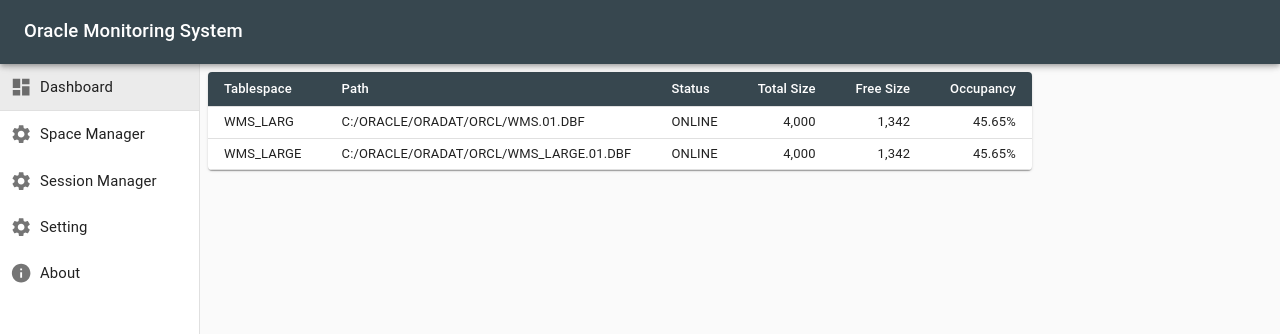
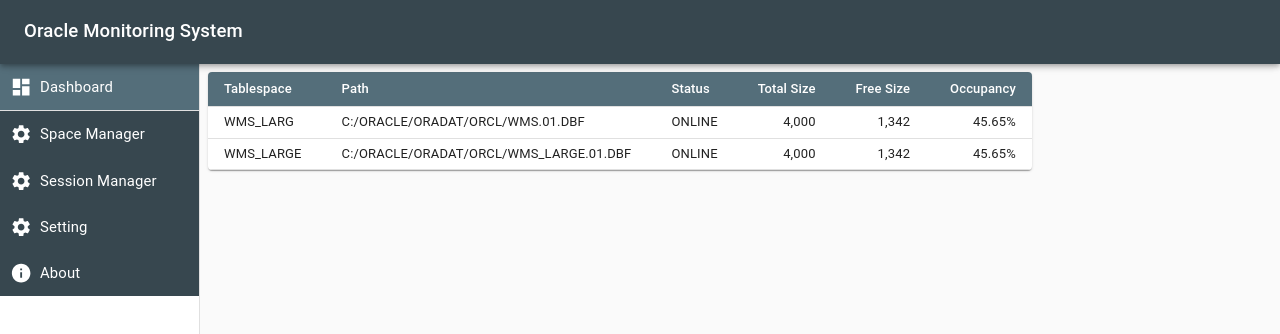
Before and after one commit to xueyublue/oms-mui, a React (Create React App) app: page /spaceManager in a window 1280 px wide. Shown: the top 334 px of the page. Built offline with nearby package versions, Linux system fonts and the light colour scheme.

Commit message:
change colour

```diff
--- a/src/components/Sidenav.jsx
+++ b/src/components/Sidenav.jsx
@@ -30,10 +30,19 @@ const useStyles = makeStyles((theme) => ({
   icon: {
     minWidth: 30,
     paddingLeft: 0,
+    color: theme.palette.common.white,
   },
   listItem: {
     paddingLeft: 10,
     paddingRight: 10,
+    backgroundColor: theme.palette.primary.main,
+    color: theme.palette.common.white,
+  },
+  listItemSelected: {
+    "&.Mui-selected": {
+      backgroundColor: theme.palette.primary.light,
+      color: "white",
+    },
   },
 }));
 
@@ -59,6 +68,9 @@ const Sidenav = () => {
           <Link to="/" className={classes.link}>
             <ListItem
               className={classes.listItem}
+              classes={{
+                selected: classes.listItemSelected,
+              }}
               button
               selected={selectedMenuIndex === 1}
               onClick={(event) => handleListItemClick(event, 1)}
@@ -73,6 +85,7 @@ const Sidenav = () => {
           <Link to="/spaceManager" className={classes.link}>
             <ListItem
               className={classes.listItem}
+              classes={{ selected: classes.listItemSelected }}
               button
               selected={selectedMenuIndex === 11}
               onClick={(event) => handleListItemClick(event, 11)}
@@ -86,6 +99,7 @@ const Sidenav = () => {
           <Link to="/sessionManager" className={classes.link}>
             <ListItem
               className={classes.listItem}
+              classes={{ selected: classes.listItemSelected }}
               button
               selected={selectedMenuIndex === 12}
               onClick={(event) => handleListItemClick(event, 12)}
@@ -99,6 +113,7 @@ const Sidenav = () => {
           <Link to="/setting" className={classes.link}>
             <ListItem
               className={classes.listItem}
+              classes={{ selected: classes.listItemSelected }}
               button
               selected={selectedMenuIndex === 80}
               onClick={(event) => handleListItemClick(event, 80)}
@@ -112,6 +127,7 @@ const Sidenav = () => {
           <Link to="/about" className={classes.link}>
             <ListItem
               className={classes.listItem}
+              classes={{ selected: classes.listItemSelected }}
               button
               selected={selectedMenuIndex === 99}
               onClick={(event) => handleListItemClick(event, 99)}
--- a/src/components/pages/SpaceManager.jsx
+++ b/src/components/pages/SpaceManager.jsx
@@ -39,7 +39,7 @@ const rows = [
 
 const TableCellHeader = withStyles((theme) => ({
   head: {
-    backgroundColor: theme.palette.primary.main,
+    backgroundColor: theme.palette.primary.light,
     color: theme.palette.common.white,
   },
   body: {
--- a/src/theme.js
+++ b/src/theme.js
@@ -5,6 +5,7 @@ const theme = createMuiTheme({
   palette: {
     primary: {
       main: blueGrey[800],
+      light: blueGrey[600],
     },
     secondary: {
       main: blueGrey[600],
```
